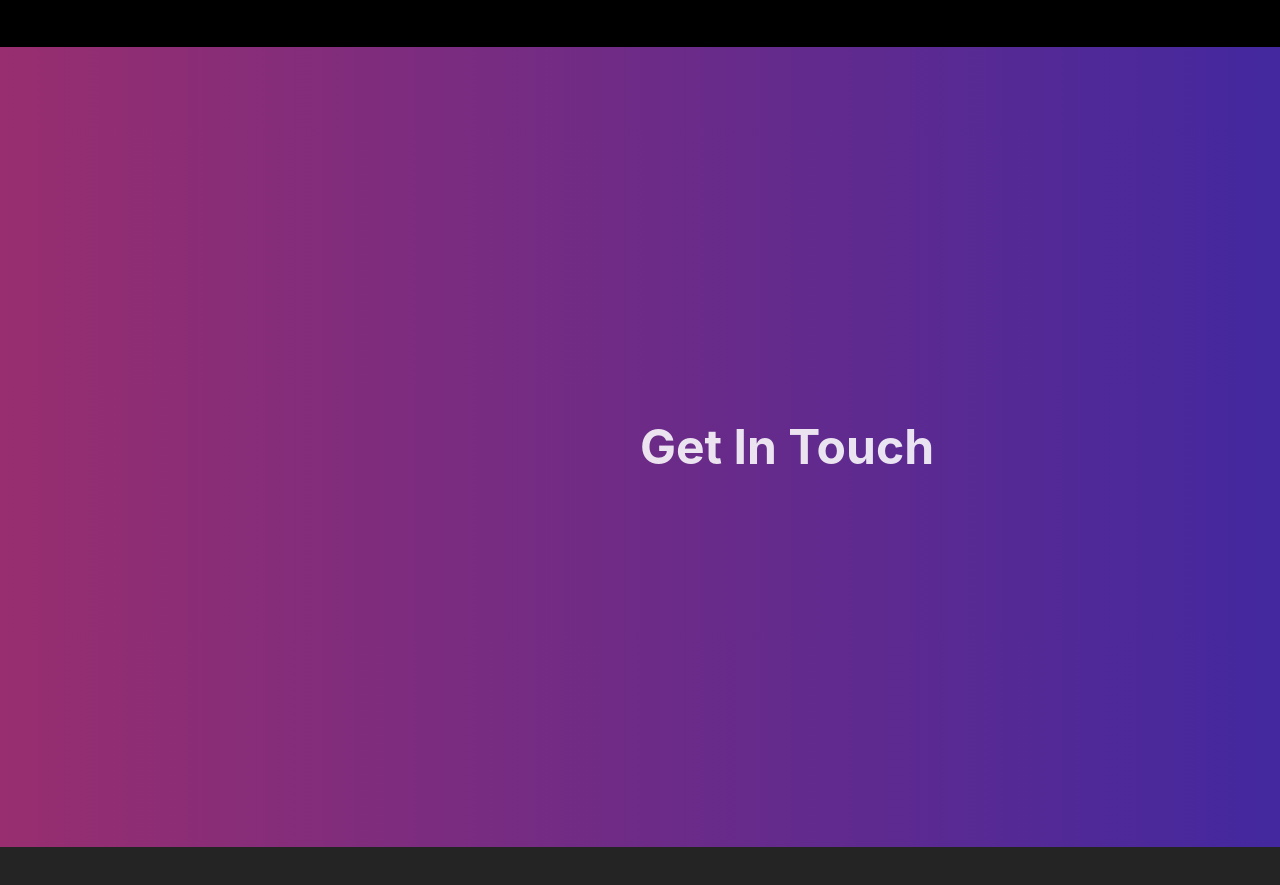
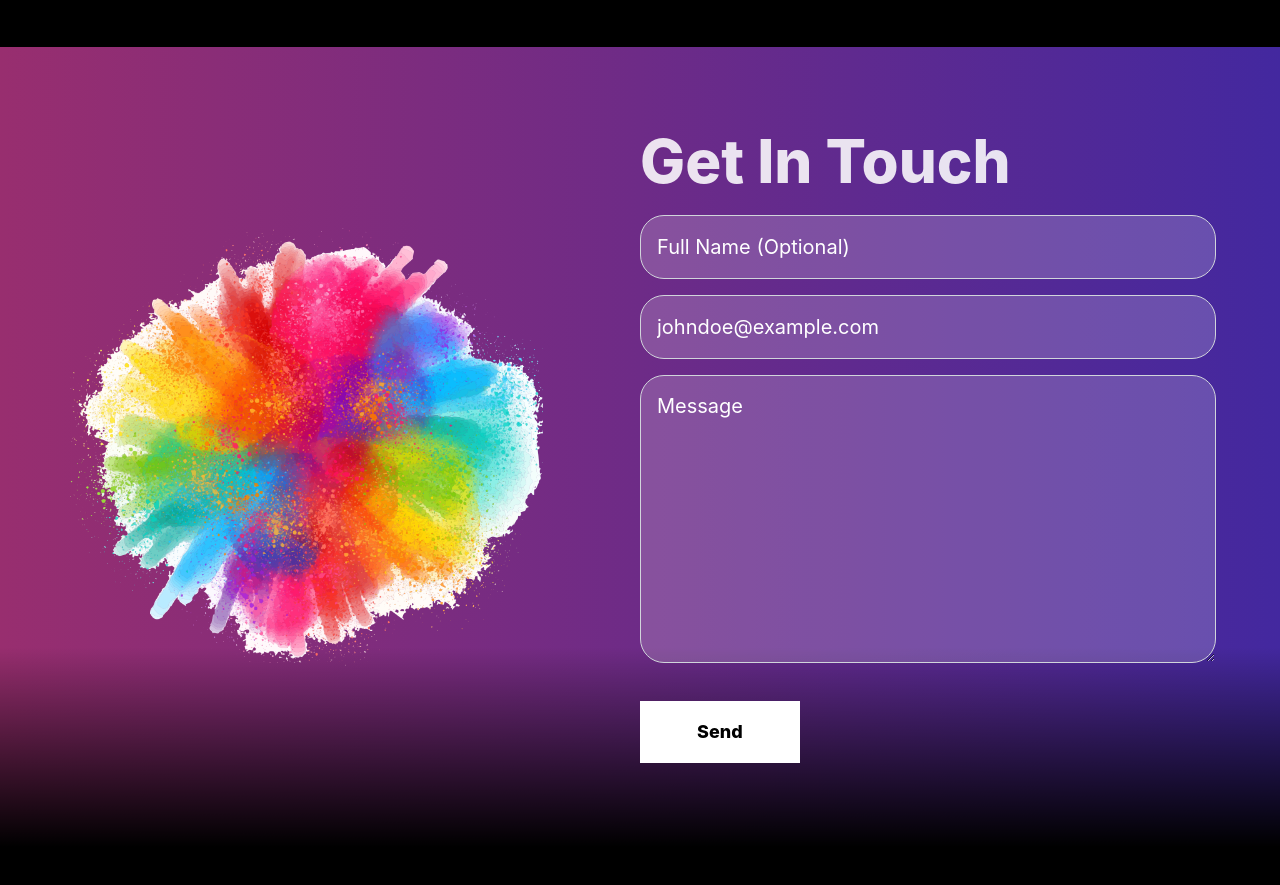
Before and after one commit to CheckToSee/personal-portfolio, a React (Vite) app: page / in a window 1280 px wide. Shown: the part 2665-3550 px from the top of the page. Before the commit the page ends 3512 px from the top, so only its background shows below. Built offline with nearby package versions, Linux system fonts and the light colour scheme.

Commit message:
Contact page + Footer started

```diff
--- a/src/App.jsx
+++ b/src/App.jsx
@@ -3,6 +3,7 @@ import Hero from "./components/Hero";
 import About from "./components/About";
 import Projects from "./components/Projects";
 import Contact from "./components/Contact";
+import Footer from "./components/Footer";
 
 function App() {
 
@@ -13,6 +14,7 @@ function App() {
       <About />
       <Projects />
       <Contact />
+      <Footer />
     </>
   )
 }
--- a/src/components/Contact.jsx
+++ b/src/components/Contact.jsx
@@ -1,14 +1,39 @@
-import React from 'react'
+import React from "react";
+import Abstract from "../assets/abstract.png";
+
+/*TODO: Add email server functionality*/
 
 const Contact = () => {
   return (
-    <div className='w-full h-screen bg-gradient-to-r from-[#982E6F] to-[#43289F] flex flex-row'>
-      <div className='w-full h-full'></div>
-      <div className='w-full h-full flex items-center'>
-        <h1 className='text-5xl font-bold'>Get In Touch</h1>
+    <div className="w-full min-h-screen lg:h-screen bg-gradient-to-r from-[#982E6F] to-[#43289F] flex lg:flex-row flex-col-reverse">
+      <div className="w-full h-full flex items-center justify-center">
+        <img src={Abstract} className="lg:w-full w-1/2" />
+      </div>
+      <div className="w-full h-full flex flex-col justify-center lg:mx-0">
+        <h1 className="text-6xl font-extrabold mb-6 lg:mx-0 mx-8 lg:mt-0 mt-8 text-center lg:text-start">Get In Touch</h1>
+        <form className="lg:ml-0 mx-16">
+          <input
+            className="w-full rounded-3xl border border-gray-300 text-xl p-4 bg-[rgba(256,256,256,0.18)] text-white h-16 mb-4 placeholder-white"
+            type="text"
+            placeholder="Full Name (Optional)"
+          />
+          <input
+            className="w-full rounded-3xl border border-gray-300 text-xl p-4 bg-[rgba(256,256,256,0.18)] text-white h-16 mb-4 placeholder-white"
+            type="text"
+            placeholder="johndoe@example.com"
+            required
+          />
+          <textarea
+            className="w-full h-72 rounded-3xl border border-gray-300 text-xl p-4 bg-[rgba(256,256,256,0.18)] text-white col-span-full row-span-full placeholder-white"
+            type="text"
+            placeholder="Message"
+            required
+          />
+          <button className="relative border bg-white border-white px-14 font-extrabold py-4 mr-12 mt-8 text-lg text-black transition-colors before:absolute before:left-0 before:top-0 before:-z-10 before:h-full before:w-full before:origin-top-left before:scale-x-0 before:bg-black before:transition-transform before:duration-300 before:content-[''] hover:text-white before:hover:scale-x-100 z-0">Send</button>
+        </form>
       </div>
     </div>
-  )
-}
+  );
+};
 
-export default Contact
+export default Contact;
--- /dev/null
+++ b/src/components/Footer.jsx
@@ -0,0 +1,12 @@
+import React from 'react'
+
+const Footer = () => {
+  return (
+    <div className='h-[400px] mt-[-200px] w-full'>
+      <div className='w-full h-1/2 bg-gradient-to-b from-transparent to-black'></div>
+      <div className='w-full h-1/2 bg-black'></div>
+    </div>
+  )
+}
+
+export default Footer
```
Also changed, not shown: src/assets/abstract.png (added).
